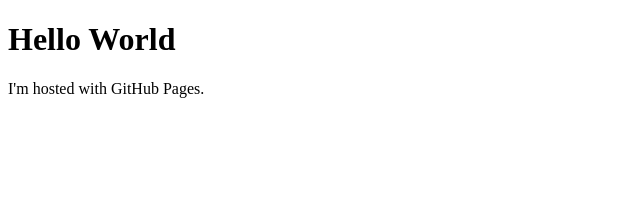
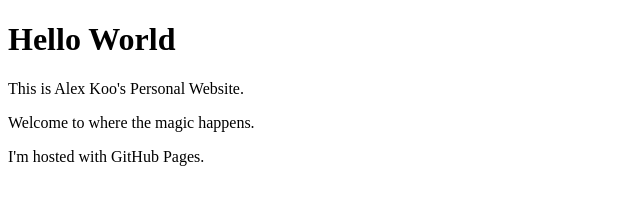
Before and after one commit to alekxoo/alekxoo.github.io, a plain HTML site: page index.html in a window 1280 px wide. Shown: the whole page, without its empty margins (0-640 px from the left). Drawn offline with Linux system fonts and the light colour scheme.

Commit message:
Update index.html

```diff
--- a/index.html
+++ b/index.html
@@ -2,6 +2,8 @@
 <html>
 <body>
 <h1>Hello World</h1>
+<p>This is Alex Koo's Personal Website.</p>
+<p>Welcome to where the magic happens.</p>
 <p>I'm hosted with GitHub Pages.</p>
 </body>
 </html>
```
